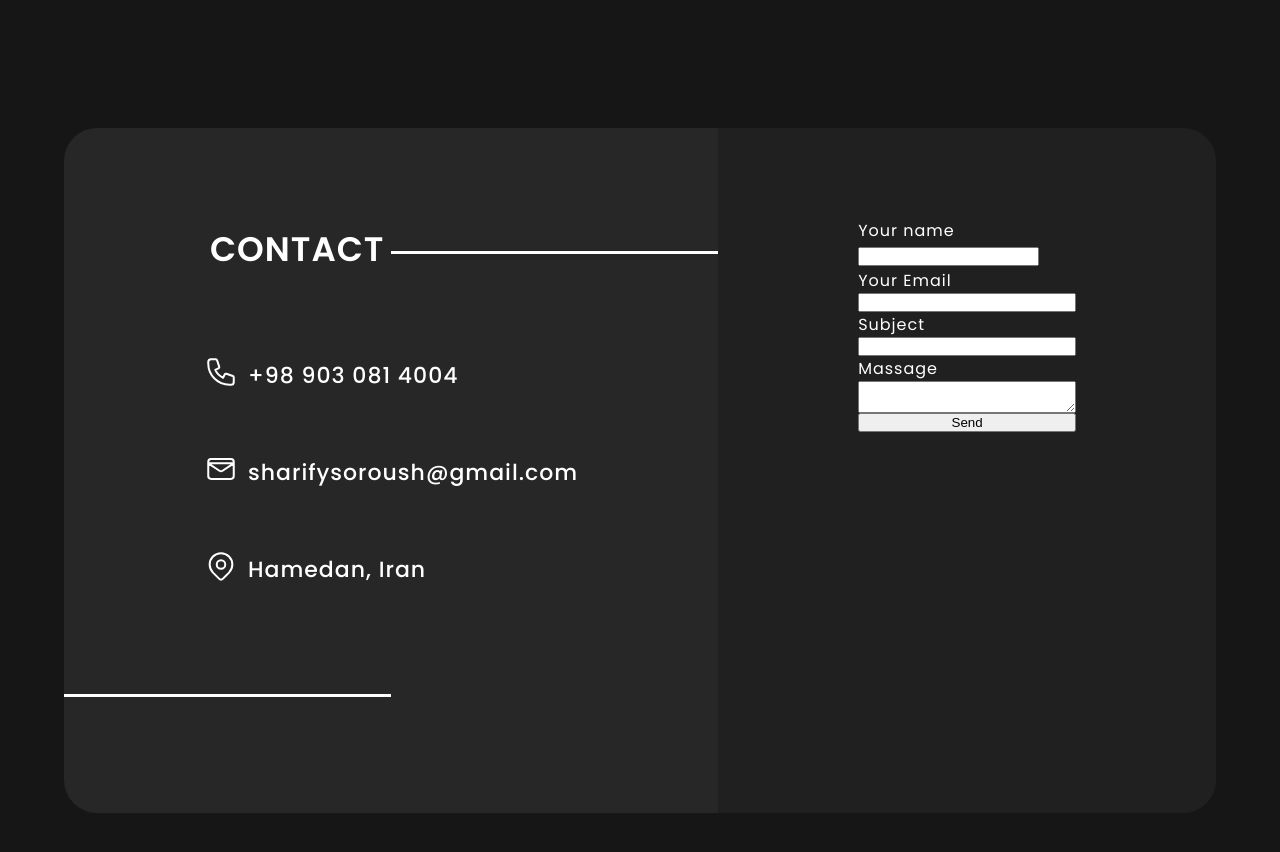
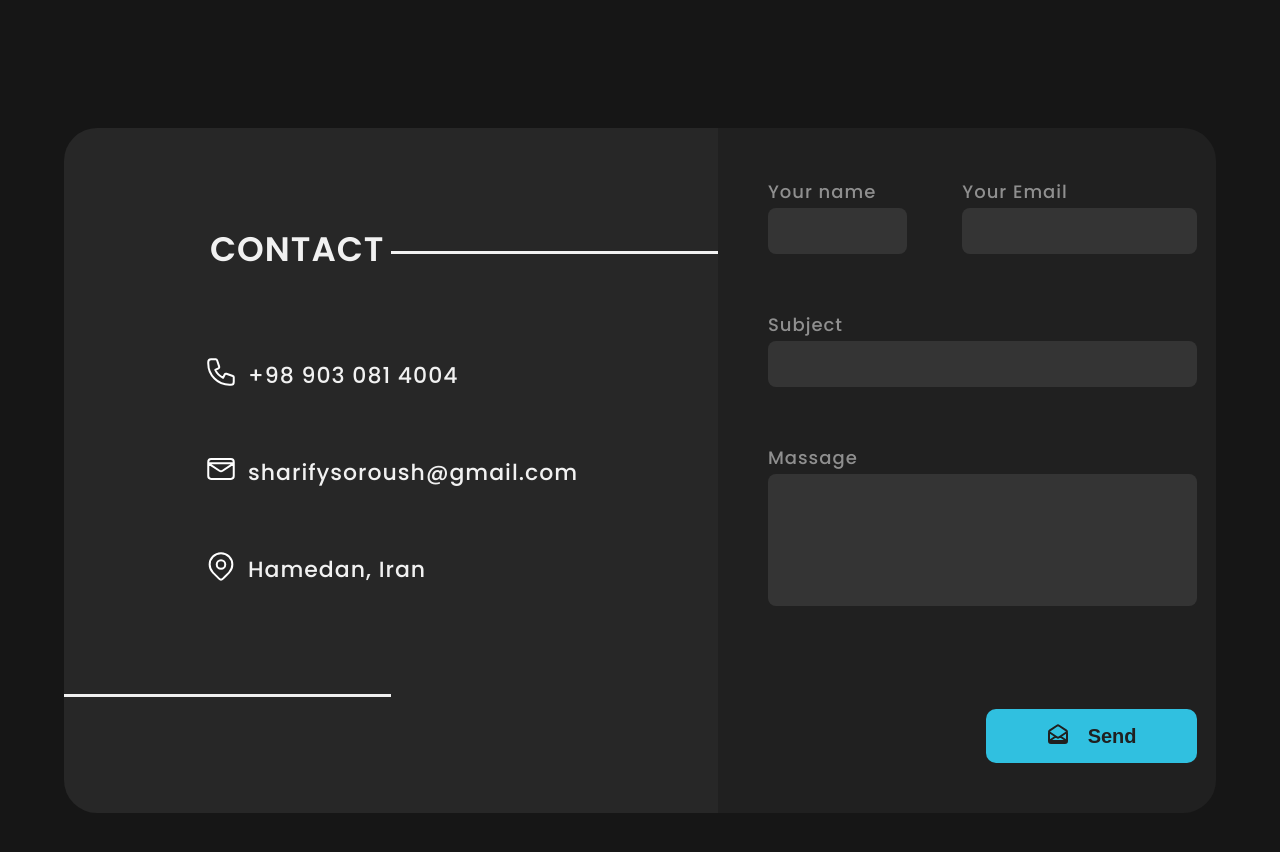
Before and after one commit to Cladux/Personal-Website, a React (Vite) app: page / in a window 1280 px wide. Shown: the part 5040-5892 px from the top of the page. Built offline with nearby package versions, Linux system fonts and the light colour scheme; no server answers.

Commit message:
create-form-contact-section

```diff
--- a/src/layouts/contact/Contact.module.scss
+++ b/src/layouts/contact/Contact.module.scss
@@ -47,14 +47,74 @@
       }
     }
     .rightSection {
-      padding: 90px 140px;
       background: var(--bg-color);
       flex-basis: 55%;
       height: 100%;
+      padding: 50px 0;
       form {
+        width: 80%;
+        height: 100%;
         display: grid;
-        & > div[class*="_inputBox"] {
-          display: none;
+        grid-template: repeat(4, 1fr) / 35% 45%;
+        column-gap: 55px;
+        margin: auto;
+
+        & > div {
+          grid-column-start: 1;
+          grid-column-end: end;
+
+          label {
+            display: block;
+            color: var(--text-color-gray);
+            font-size: var(--font-size-p-small);
+            font-weight: var(--font-weight-medium);
+            margin-bottom: 3px;
+          }
+          input,
+          textarea {
+            width: 100%;
+            height: 100%;
+            background: var(--bg-input-color);
+            color: var(--text-color-gray);
+            font-size: var(--font-size-p-small);
+            font-weight: var(--font-weight-medium);
+            border: none;
+            resize: none;
+            border-radius: 8px;
+            height: 46px;
+            padding: 20px;
+          }
+          button {
+            @include flex(row, space-between);
+            width: 211px;
+            height: 54px;
+            padding: 0 60px;
+            border-radius: 10px;
+            border: none;
+            outline: none;
+            color: var(--bg-color);
+            background: var(--primary-color);
+            font-size: var(--font-size-p);
+            font-weight: var(--font-weight-semi-bold);
+          }
+        }
+        .inputName {
+          grid-area: 1 / 1 / 1 / 1;
+        }
+        .inputEmail {
+          grid-area: 1 / 2 / 2 / end;
+        }
+        .inputMassage {
+          grid-area: 3 / 1 / 4 / end;
+          align-self: stretch;
+          textarea {
+            height: 100%;
+          }
+        }
+        .inputSubmit {
+          grid-area: end / 2 / end / end;
+          justify-self: end;
+          align-self: start;
         }
       }
     }
--- a/src/layouts/contact/Contact.tsx
+++ b/src/layouts/contact/Contact.tsx
@@ -1,7 +1,9 @@
 import styles from "./Contact.module.scss";
 import ContactTitle from "./components/contactTitle/ContactTitle";
+import Icons from "../../icons";
 
 const Contact = (): JSX.Element => {
+  const Icon = Icons["mailOpen"];
   return (
     <>
       <section className={styles.contact} id="Contact">
@@ -19,18 +21,30 @@ const Contact = (): JSX.Element => {
           </div>
           <div className={styles.rightSection}>
             <form action="">
-              {/* i cant for this div element set a class! */}
-              <div className={styles.boxWrapper}>
+              <div className={styles.inputName}>
                 <label htmlFor="your-name">Your name</label>
                 <input type="text" id="your-name" />
               </div>
+              <div className={styles.inputEmail}>
                 <label htmlFor="your-email">Your Email</label>
                 <input type="email" id="your-email" />
+              </div>
+              <div className={styles.inputSubject}>
                 <label htmlFor="subject">Subject</label>
                 <input type="text" id="subject" />
+              </div>
+              <div className={styles.inputMassage}>
                 <label htmlFor="massage">Massage</label>
                 <textarea id="massage"></textarea>
-              <input type="submit" value="Send" />
+              </div>
+              <div className={styles.inputSubmit}>
+                <button className={styles.submit}>
+                  <i>
+                    <Icon />
+                  </i>
+                  Send
+                </button>
+              </div>
             </form>
           </div>
         </div>
--- a/src/scssModules/cssRoot.scss
+++ b/src/scssModules/cssRoot.scss
@@ -6,8 +6,10 @@
   --bg-color: #202020;
   --bg-color-light: #3f3f3f;
   --bg-color-text: #272727;
-  --text-color: #fff;
+  --bg-input-color: #343434;
+  --text-color: #f1f1f1;
   --text-color-gray: #8f8f8f;
+
   //font-sizes
   --font-size-bg: 200px;
   --font-size-header-1: 50px;
```
Lines whose indentation alone changed are shown as unchanged.
